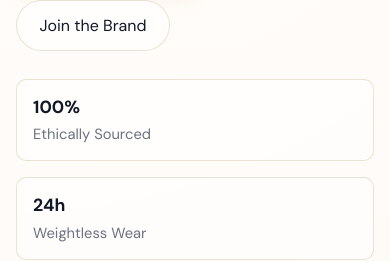
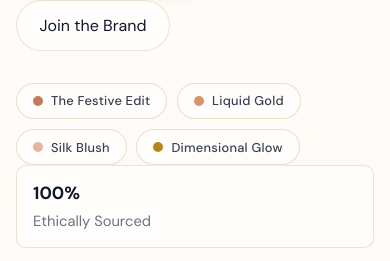
Before and after one commit to sumit0721/alankaar, a React (Vite) app in the folder frontend/: page / in a window 390 px wide. Shown: the part 446-707 px from the top of the page. Built offline with nearby package versions, Linux system fonts and the light colour scheme; no server answers.

Commit message:
implement hero section and global base styles

```diff
--- a/frontend/src/components/home/Hero.jsx
+++ b/frontend/src/components/home/Hero.jsx
@@ -19,6 +19,25 @@ function Hero() {
             <Link to="/register" className="secondary-button">
               Join the Brand
             </Link>
+          </div>
+
+          <div className="hero-mobile-editorial">
+            <div className="hero-editorial-chip">
+              <span className="hero-editorial-dot" style={{ background: '#c17b5a' }}></span>
+              The Festive Edit
+            </div>
+            <div className="hero-editorial-chip">
+              <span className="hero-editorial-dot" style={{ background: '#d4956a' }}></span>
+              Liquid Gold
+            </div>
+            <div className="hero-editorial-chip">
+              <span className="hero-editorial-dot" style={{ background: '#e8b4a0' }}></span>
+              Silk Blush
+            </div>
+            <div className="hero-editorial-chip">
+              <span className="hero-editorial-dot" style={{ background: '#b8841f' }}></span>
+              Dimensional Glow
+            </div>
           </div>
 
           <div className="hero-metrics">
--- a/frontend/src/styles/global.css
+++ b/frontend/src/styles/global.css
@@ -740,6 +740,20 @@ button {
   align-items: center;
   gap: 0.6rem;
   margin: 0 0 1.25rem;
+}
+
+.auth-page,
+.section-block:has(.auth-layout) {
+  background: linear-gradient(135deg, #e8ddd0 0%, #d4c4b0 50%, #c9b89a 100%);
+  min-height: 100vh;
+}
+
+.skin-quiz-page,
+.section-block:has(.quiz-container),
+.section-block:has(.quiz-loading),
+.section-block:has(.routine-result) {
+  background: linear-gradient(135deg, #e8ddd0 0%, #d4c4b0 50%, #c9b89a 100%);
+  min-height: 100vh;
 }
 
 .auth-layout {
@@ -3986,3 +4000,40 @@ button {
   display: block;
   margin-bottom: 0.3rem;
 }
+
+/* ── Hero Mobile Editorial Chips ───────────────────────── */
+.hero-mobile-editorial {
+  display: none; /* hidden on desktop */
+  flex-wrap: wrap;
+  gap: 0.6rem;
+  margin-top: 2rem;
+}
+
+.hero-editorial-chip {
+  display: flex;
+  align-items: center;
+  gap: 0.5rem;
+  padding: 0.55rem 1rem;
+  background: rgba(255, 255, 255, 0.6);
+  border: 1px solid rgba(139, 101, 24, 0.2);
+  border-radius: 999px;
+  font-size: 0.8rem;
+  font-family: var(--font-body);
+  color: var(--color-text-secondary);
+  font-weight: 500;
+  letter-spacing: 0.02em;
+  backdrop-filter: blur(4px);
+}
+
+.hero-editorial-dot {
+  width: 10px;
+  height: 10px;
+  border-radius: 50%;
+  flex-shrink: 0;
+}
+
+@media (max-width: 768px) {
+  .hero-mobile-editorial {
+    display: flex;
+  }
+}
```
